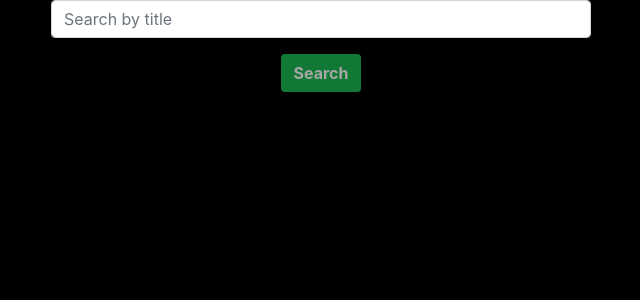
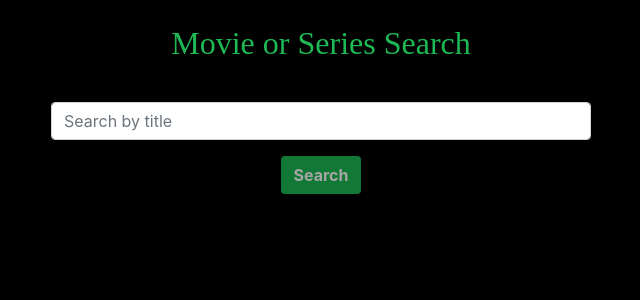
Before and after one commit to joshdun31/movie-series, a React (Create React App) app in the folder client/: page / in a window 1280 px wide. Shown: the top 300 px of the page, without its empty margins (319-959 px from the left). Built offline with nearby package versions, Linux system fonts and the light colour scheme; a web font is replaced by a local one.

Commit message:
Update Home.js

```diff
--- a/client/src/components/Home.js
+++ b/client/src/components/Home.js
@@ -41,6 +41,9 @@ class Home extends Component{
     else{
       return(
         <Fragment>
+          <div className='text-center mb-4 heading pt-4 pb-2'>
+              <Link to='/'><h2 style={{color:'#1DB954'}}>Movie or Series Search</h2></Link>
+          </div>
           <div className='container' style={{height:'100%',color:'white'}}>
             <div className='row'>
               <div className='col-md-6 offset-md-3 col-sm-12'>
```
